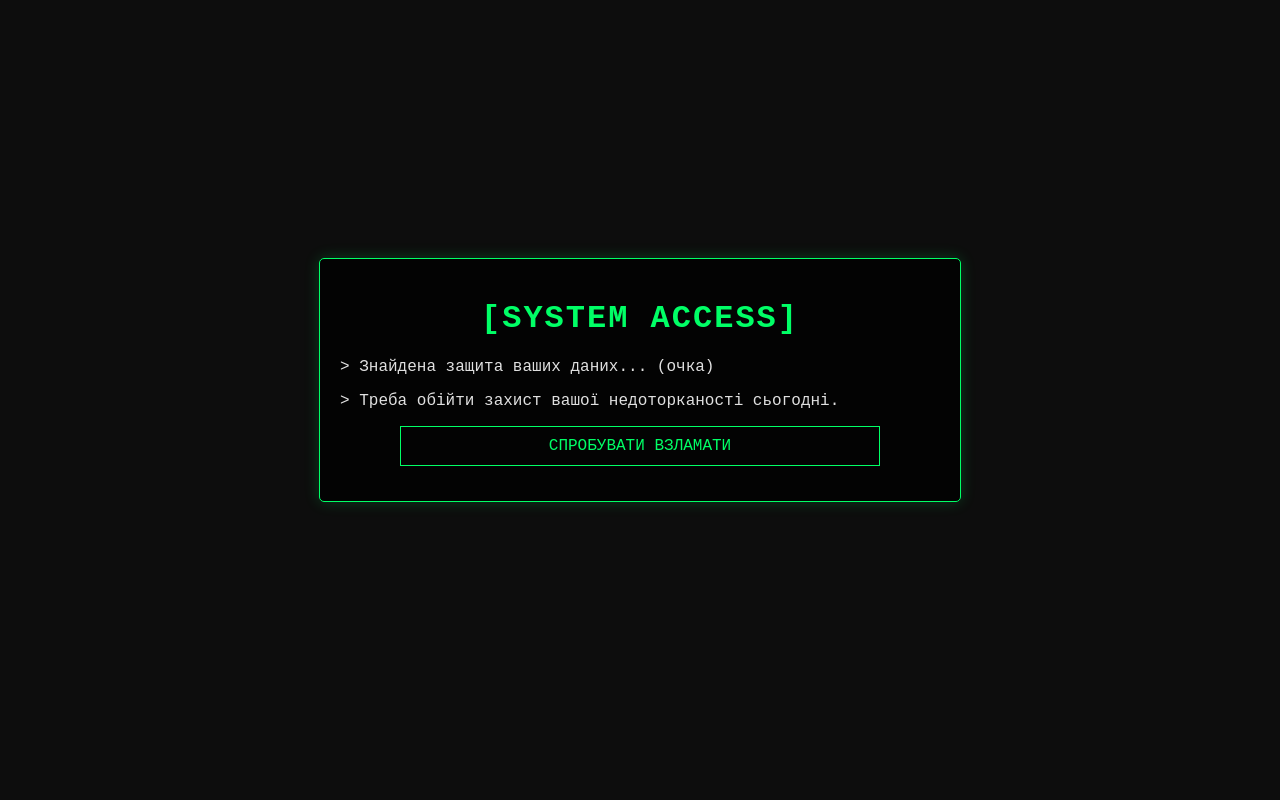
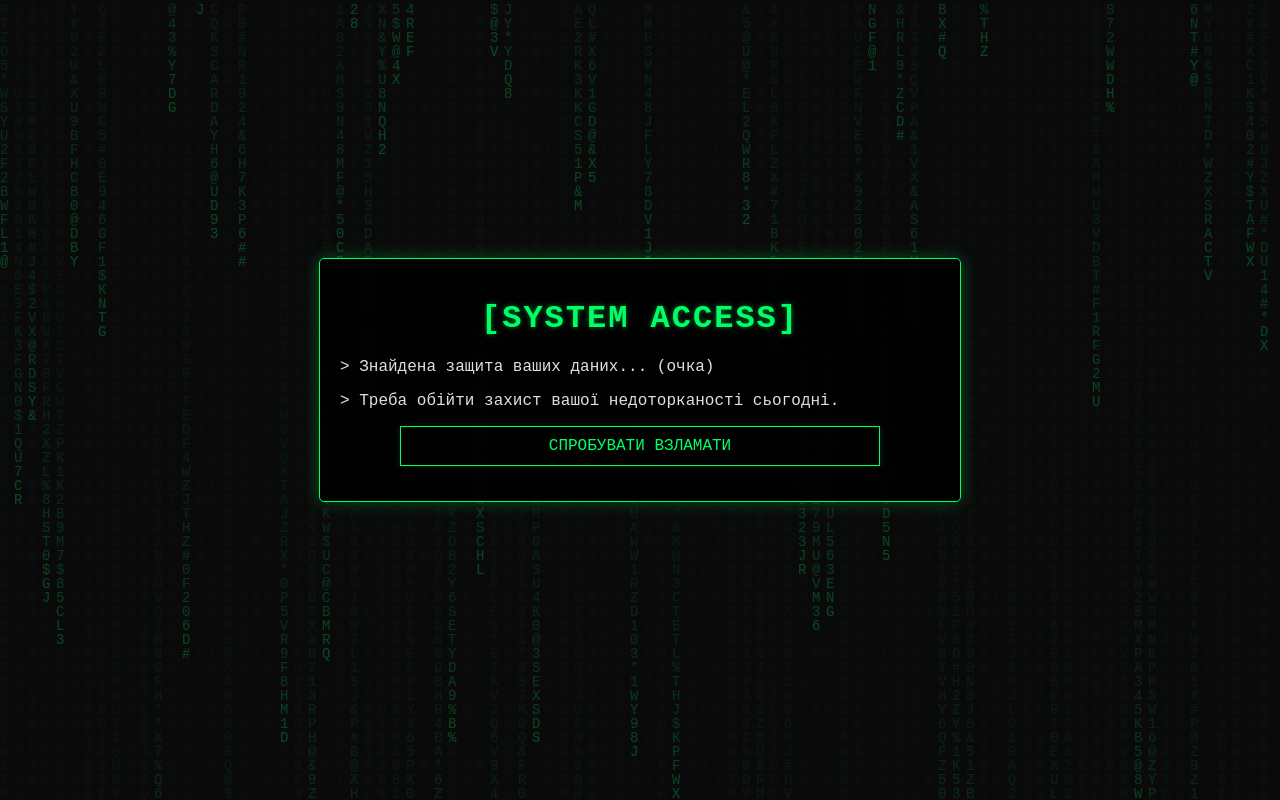
Before and after one commit to poslednei/bday-friend, a plain HTML site: page index.html in a window 1280 px wide. Drawn offline with Linux system fonts and the light colour scheme.

Commit message:
Update index.html

```diff
--- a/index.html
+++ b/index.html
@@ -23,16 +23,32 @@
             align-items: center;
             justify-content: center;
             min-height: 90vh;
+            overflow-x: hidden;
+        }
+
+        /* Канвас для матричної анімації на фоні */
+        #matrix-canvas {
+            position: fixed;
+            top: 0;
+            left: 0;
+            width: 100vw;
+            height: 100vh;
+            z-index: 1; /* Фон знаходиться ПОЗАДУ всього */
+            opacity: 0.25; /* Прозорість, щоб текст легко читався */
+            pointer-events: none;
         }
 
         .container {
+            position: relative;
+            z-index: 2; /* Контент поверх фону */
             width: 100%;
             max-width: 600px;
             border: 1px solid var(--main-color);
             padding: 20px;
-            box-shadow: 0 0 15px rgba(0, 255, 102, 0.2);
-            background: rgba(0, 0, 0, 0.8);
+            box-shadow: 0 0 15px rgba(0, 255, 102, 0.3);
+            background: rgba(0, 0, 0, 0.85); /* Трохи темніший фон картки для читабельності */
             border-radius: 5px;
+            backdrop-filter: blur(3px); /* Легке розмиття фону під карткою */
         }
 
         h1, h2 {
@@ -40,6 +56,7 @@
             text-align: center;
             text-transform: uppercase;
             letter-spacing: 2px;
+            text-shadow: 0 0 5px rgba(0, 255, 102, 0.5);
         }
 
         .btn {
@@ -54,12 +71,13 @@
             display: block;
             margin: 15px auto;
             width: 80%;
+            box-shadow: 0 0 5px rgba(0, 255, 102, 0.2);
         }
 
         .btn:hover {
             background: var(--main-color);
             color: var(--bg-color);
-            box-shadow: 0 0 10px var(--main-color);
+            box-shadow: 0 0 15px var(--main-color);
         }
 
         .screen {
@@ -108,6 +126,9 @@
     </style>
 </head>
 <body>
+
+<!-- Додаємо канвас для анімації Матриці -->
+<canvas id="matrix-canvas"></canvas>
 
 <div class="container">
     <div id="start-screen" class="screen active">
@@ -168,13 +189,55 @@
         <h1 style="color: var(--accent-color);">З ДНЕМ НАРОДЖЕННЯ!</h1>
         <p>> Доступ до самого важного отриман.</p>
         <p style="line-height: 1.6;">
-            Костя, ми знайомі вже як майже 4 роки, і я радий що ми змогли пройти скрізь все, що трапилось між та навколо нас. Ти став для мене найкращим другом, і тим, з ким можна бути собою. Ти легенда і я розумію, що багато речей без тебе зовсім би не вишли. Ще раз вітаю тебе, бажаю тобі завжди бути таким ахуенним! (Ешкере, 67, 69, 42, шо там ще в тренді?, сіськи, піськи, гашиш, ура)
+            Костя, ми знайомі вже як майже 4 роки, і я радий що ми змогли пройти скрізь все, що трапилось між та навколо нас. Ти став для мене опорою, другом, і тим, з ким можна бути собою. Ти легенда і я розумію, що багато речей без тебе зовсім би не вишли. Ще раз вітаю тебе, бажаю тобі завжди бути таким ахуенним! (Ешкере, 67, 69, 42, шо там ще в тренді?, сіськи, піськи, гашиш, ура)
         </p>
         <p style="text-align: right; color: var(--main-color);">- Ярииииииииииик :)</p>
     </div>
 </div>
 
 <script>
+    // --- АНІМАЦІЯ ФОНУ (МАТРИЦЯ / ЦИФРОВИЙ ПРОСТІР) ---
+    const canvas = document.getElementById('matrix-canvas');
+    const ctx = canvas.getContext('2d');
+
+    function resizeCanvas() {
+        canvas.width = window.innerWidth;
+        canvas.height = window.innerHeight;
+    }
+    resizeCanvas();
+    window.addEventListener('resize', resizeCanvas);
+
+    const chars = '0123456789ABCDEFGHJKLMNPQRSTUVWXYZ#$@%&*';
+    const fontSize = 14;
+    let columns = Math.floor(canvas.width / fontSize);
+    let drops = Array(columns).fill(1);
+
+    function drawMatrix() {
+        ctx.fillStyle = 'rgba(13, 13, 13, 0.08)'; // Ефект шлейфу
+        ctx.fillRect(0, 0, canvas.width, canvas.height);
+
+        ctx.fillStyle = '#00ff66';
+        ctx.font = fontSize + 'px monospace';
+
+        columns = Math.floor(canvas.width / fontSize);
+        if(drops.length !== columns) {
+            drops = Array(columns).fill(1);
+        }
+
+        for (let i = 0; i < drops.length; i++) {
+            const text = chars.charAt(Math.floor(Math.random() * chars.length));
+            ctx.fillText(text, i * fontSize, drops[i] * fontSize);
+
+            if (drops[i] * fontSize > canvas.height && Math.random() > 0.975) {
+                drops[i] = 0;
+            }
+            drops[i]++;
+        }
+    }
+    setInterval(drawMatrix, 33); // 30 кадрів на секунду
+
+
+    // --- ЛОГІКА САЙТУ ТА ІГОР ---
     function nextScreen(screenId) {
         document.querySelectorAll('.screen').forEach(s => s.classList.remove('active'));
         document.getElementById(screenId).classList.add('active');
@@ -199,7 +262,6 @@
             return;
         }
 
-        // Перевіряємо, чи є в написаному тексті слово "гуль"
         if (input.includes("гуль")) {
             errorElement.innerText = '';
             nextScreen('reward3-screen');
```
